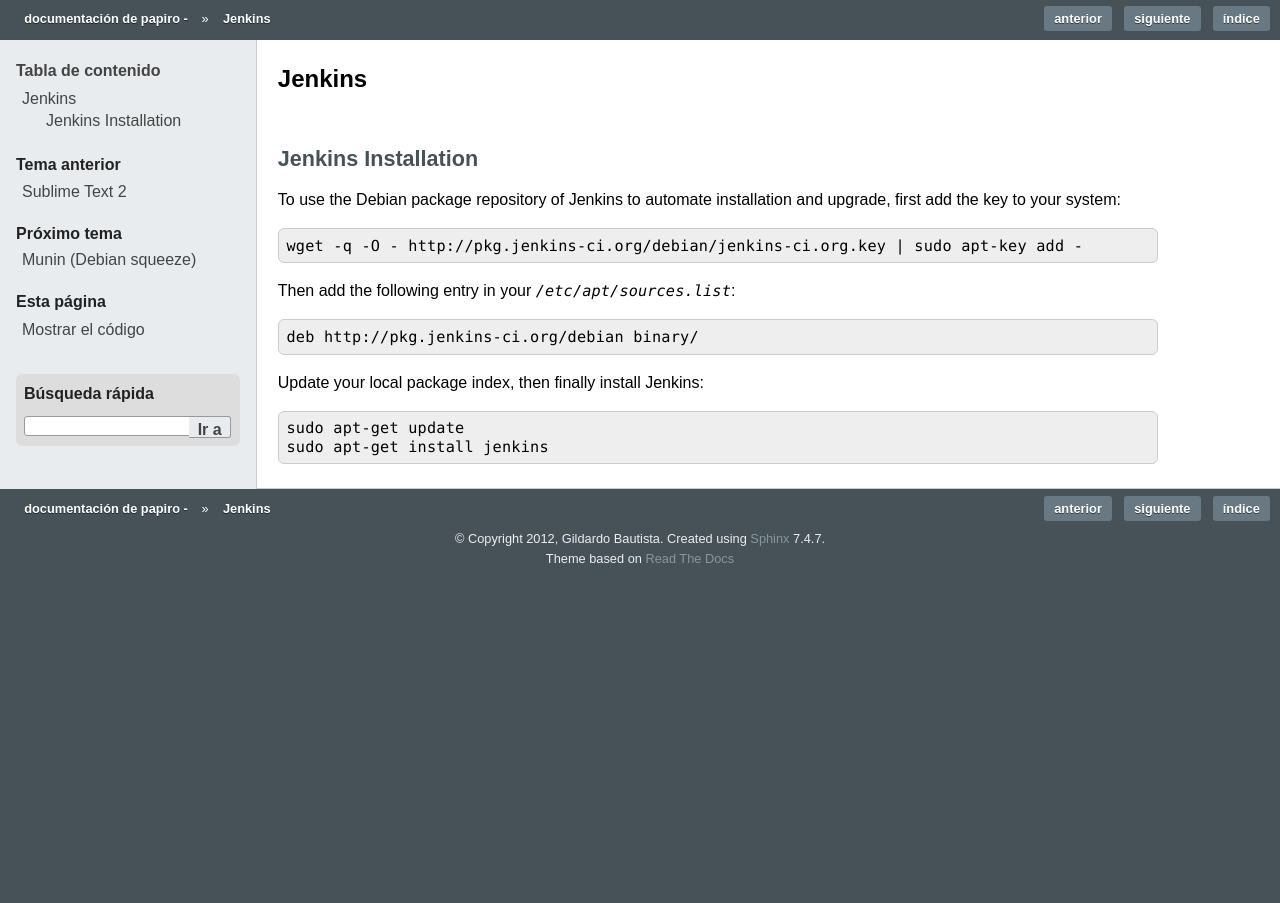
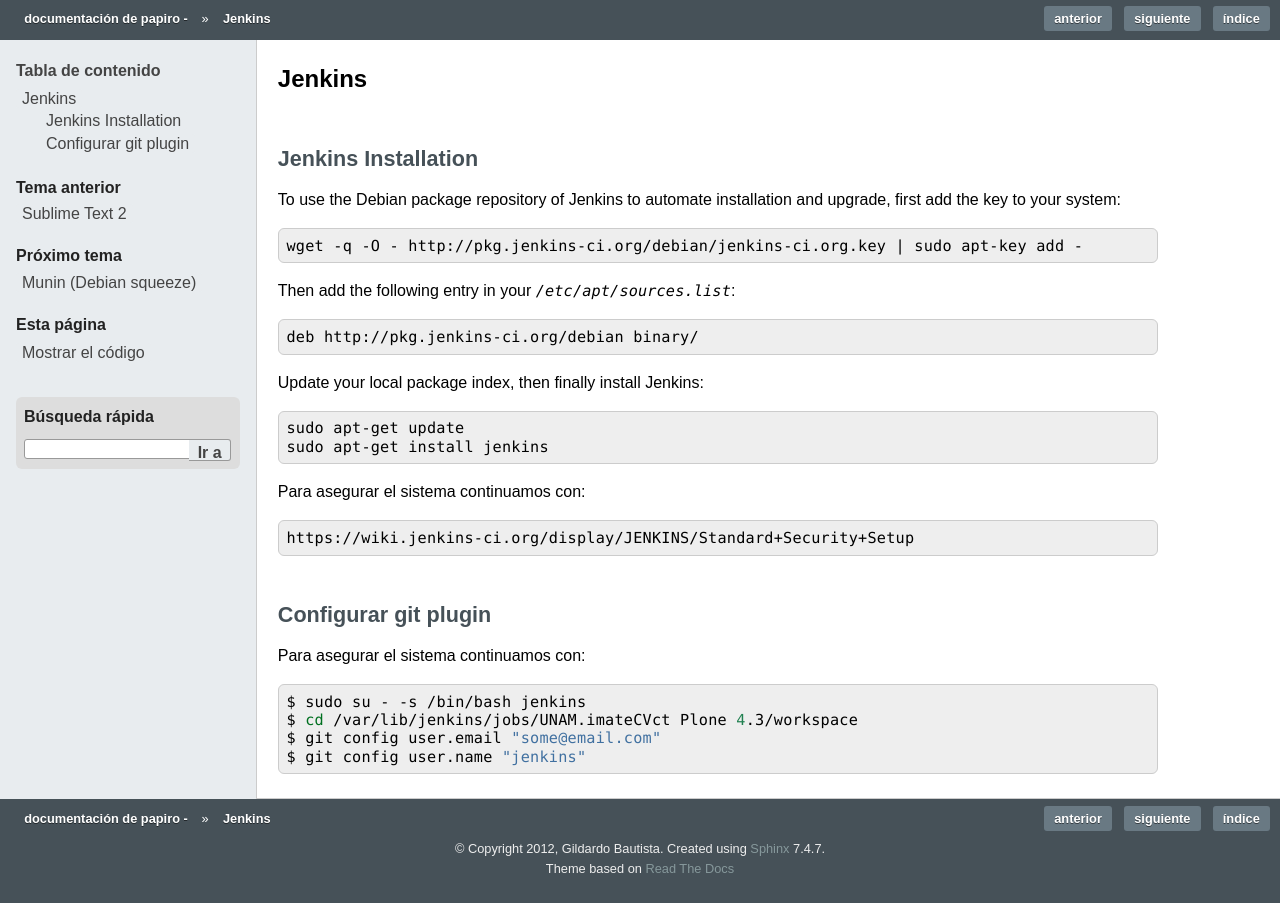
Before and after one commit to gil-cano/papiro, a Sphinx documentation site: the page built from source/jenkins.rst, in a window 1280 px wide. Built offline with Sphinx 7.4.7, drawn with Linux system fonts in a browser that asks for light colours; the version number could not be read and is left out.

Commit message:
Document git setup

```diff
--- a/source/jenkins.rst
+++ b/source/jenkins.rst
@@ -24,3 +24,23 @@
 
    sudo apt-get update
    sudo apt-get install jenkins
+
+
+Para asegurar el sistema continuamos con:
+
+.. code-block:: sh
+
+    https://wiki.jenkins-ci.org/display/JENKINS/Standard+Security+Setup
+
+
+Configurar git plugin
+=====================
+
+Para asegurar el sistema continuamos con:
+
+.. code-block:: sh
+
+    $ sudo su - -s /bin/bash jenkins
+    $ cd /var/lib/jenkins/jobs/UNAM.imateCVct Plone 4.3/workspace
+    $ git config user.email "some@email.com"
+    $ git config user.name "jenkins"
```
